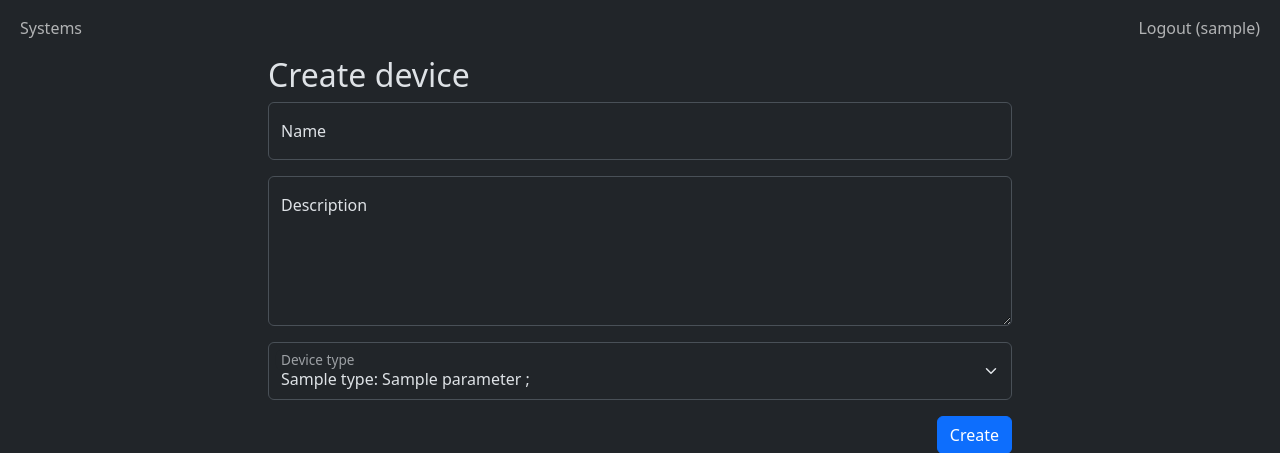
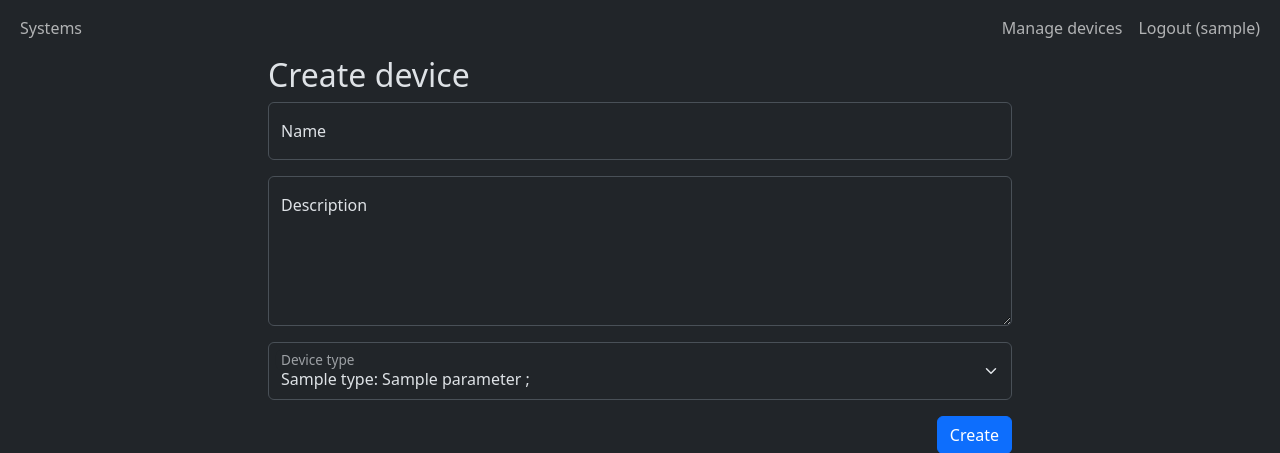
Before and after one commit to IamBahno/IIS-Project, a Flask app: page /systems/1/devices/create/ in a window 1280 px wide. Shown: the top 453 px of the page. Run offline with Flask 3, Linux system fonts and the light colour scheme; a user stored in the database is signed in; tables that the repository leaves empty hold one stand-in row (values such as "Sample post").

Commit message:
manage devices_types

```diff
--- a/app/auth/routes.py
+++ b/app/auth/routes.py
@@ -384,6 +384,15 @@ def kpi_create(system_id, kpi_id = None):
 
     return render_template('kpi_create.html', form=form)
 
+@auth.route("/devices_&_parameters/",methods=['GET','POST'])
+def manage_devices_and_parameters():
+    if not current_user.is_authenticated or  current_user.role != "admin":
+        return current_app.login_manager.unauthorized()
+    print(current_user.role)
+    device_types = DeviceType.query.all()
+
+    return "<p>aaaaaaaaaaa</p>"
+
 
 # @auth.route("/test",methods=['GET', 'POST'])
 # @login_required
--- a/app/templates/layout.html
+++ b/app/templates/layout.html
@@ -27,6 +27,12 @@
                     </li>
                 </ul>
                 <ul class="navbar-nav">
+                    {% if current_user.role == "admin" %}
+                        <li class="nav-item">
+                            <a href="/devices_&_parameters" class="nav-link">Manage devices</a>
+                        </li>
+                    {% endif %}
+
                     {% if not current_user.is_authenticated %}
                     <li class="nav-item">
                         <a href="/login" class="nav-link {% if request.path == "/login" %}active{% endif %}">Login</a>
```
